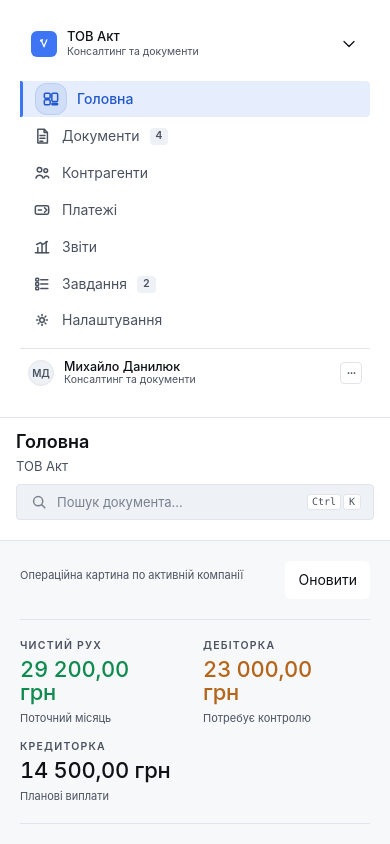
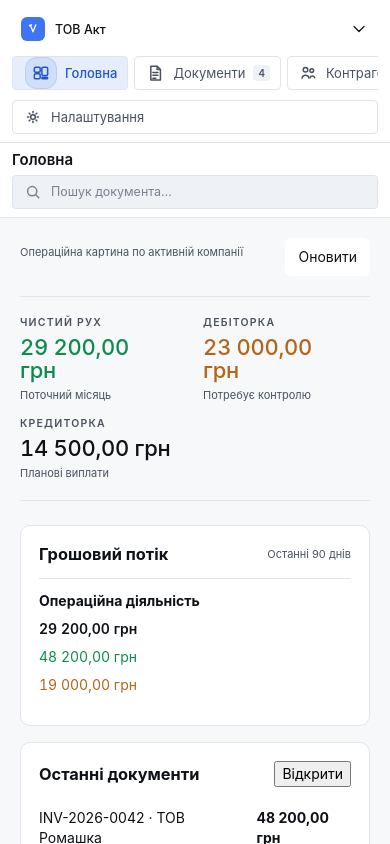
Before and after one commit to DAN-MYK/Acta, a Svelte app: page / in a window 390 px wide. Shown: the top 844 px of the page. Built offline with nearby package versions, Linux system fonts and the light colour scheme; a web font is replaced by a local one.

Commit message:
refactor: remove nav-item-settings class from CSS

```diff
--- a/frontend/src/styles.css
+++ b/frontend/src/styles.css
@@ -283,11 +283,6 @@ textarea {
 
 .sidebar-spacer {
   flex: 1;
-}
-
-/* Settings nav at bottom — тепер використовує .nav-item */
-.nav-item-settings {
-  margin-bottom: 4px;
 }
 
 /* User footer */
@@ -1439,10 +1434,58 @@ textarea:disabled:hover {
   .sidebar {
     width: 100%;
     height: auto;
-    padding: var(--acta-space-5);
+    padding: 12px 16px 10px;
     border-right: 0;
     border-bottom: 1px solid var(--acta-color-border);
-    overflow: visible;
+    overflow: hidden;
+    gap: 10px;
+  }
+
+  .company-switcher {
+    margin-bottom: 0;
+  }
+
+  .company-btn {
+    padding: 6px 8px;
+  }
+
+  .company-sub {
+    display: none;
+  }
+
+  .nav {
+    flex-direction: row;
+    gap: 8px;
+    overflow-x: auto;
+    overflow-y: hidden;
+    padding-bottom: 2px;
+    scrollbar-width: none;
+  }
+
+  .nav::-webkit-scrollbar {
+    display: none;
+  }
+
+  .nav-item {
+    width: auto;
+    min-width: max-content;
+    flex: 0 0 auto;
+    padding: 0 12px;
+    border: 1px solid var(--acta-color-border);
+    background: var(--acta-color-bg-elevated);
+  }
+
+  .nav-item.active {
+    padding-left: 12px;
+  }
+
+  .nav-rail {
+    display: none;
+  }
+
+  .user-footer,
+  .sidebar-spacer {
+    display: none;
   }
 
   .main {
@@ -1455,10 +1498,27 @@ textarea:disabled:hover {
   }
 
   .topbar {
-    grid-template-columns: 1fr;
+    grid-template-columns: minmax(0, 1fr) minmax(220px, 1fr);
     height: auto;
-    padding: 12px 16px;
-    gap: 8px;
+    padding: 10px 16px;
+    gap: 10px;
+    align-items: center;
+  }
+
+  .topbar-title {
+    font-size: 16px;
+    line-height: 20px;
+  }
+
+  .topbar-subtitle,
+  .topbar-right,
+  .topbar-search-kbd {
+    display: none;
+  }
+
+  .topbar-search {
+    min-width: 0;
+    width: 100%;
   }
 
   .topbar-right {
@@ -1513,3 +1573,59 @@ textarea:disabled:hover {
   }
 
 }
+
+@media (max-width: 720px) {
+  .sidebar {
+    padding: 10px 12px 8px;
+    gap: 8px;
+  }
+
+  .company-logo {
+    width: 24px;
+    height: 24px;
+  }
+
+  .company-name {
+    font-size: 12.5px;
+  }
+
+  .nav {
+    gap: 6px;
+  }
+
+  .nav-item {
+    height: 34px;
+    padding: 0 10px;
+    font-size: 13px;
+    gap: 8px;
+  }
+
+  .nav-badge {
+    min-width: 16px;
+    height: 16px;
+    padding: 0 5px;
+    font-size: 10px;
+  }
+
+  .topbar {
+    grid-template-columns: minmax(0, 1fr);
+    padding: 8px 12px;
+    gap: 6px;
+  }
+
+  .topbar-left {
+    gap: 0;
+  }
+
+  .topbar-title {
+    font-size: 15px;
+    line-height: 18px;
+  }
+
+  .topbar-search {
+    width: 100%;
+    height: 34px;
+    padding: 0 10px;
+    font-size: 12.5px;
+  }
+}
```
Also changed, not shown: 1 other file (tests, documents, lock files or other folders).
